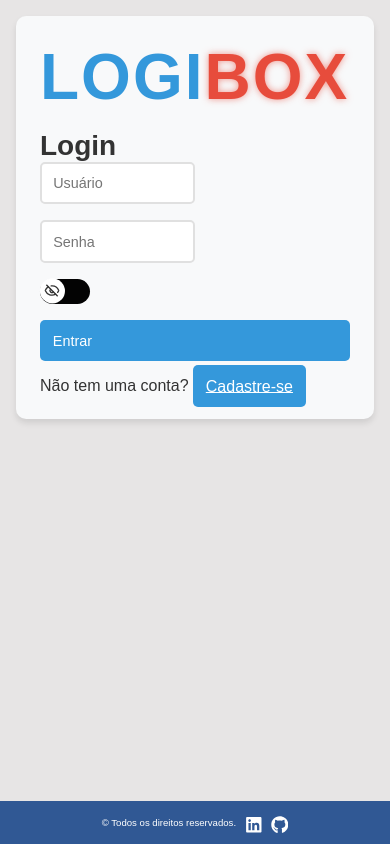
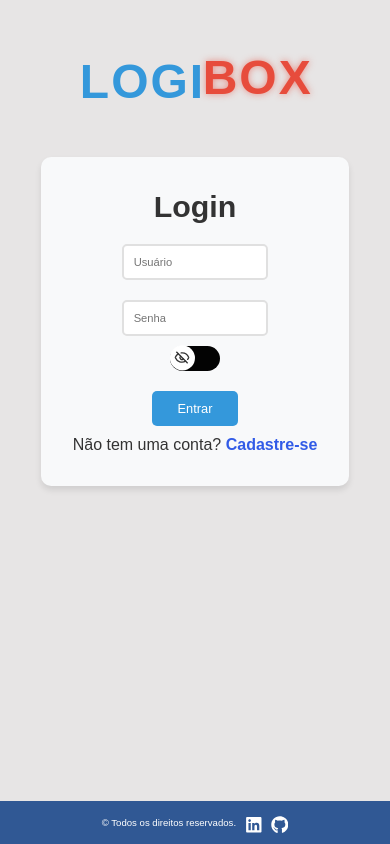
Before and after one commit to Klaudio0707/Tabela-Produtos-USD-F, a React (Create React App) app: page /login in a window 390 px wide. Built offline with nearby package versions, Linux system fonts and the light colour scheme; no server answers.

Commit message:
ajuste no css login e responsividade

```diff
--- a/src/Pages/login.js
+++ b/src/Pages/login.js
@@ -45,8 +45,8 @@ const Login = () => {
         <span className="logi-title">Logi</span>
         <span className="box-title">Box</span>
       </h1>
+      <form className="form-login" onSubmit={handleSubmit}>
       <h3 className="title-login">Login</h3>
-      <form className="form-login" onSubmit={handleSubmit}>
         <input
           type="text"
           name="username"
@@ -80,7 +80,7 @@ const Login = () => {
         </button>
         <p className="text-lnfo-login">
           Não tem uma conta?{" "}
-          <a className="btn-register" href="/register">
+          <a className="a-register" href="/register">
             Cadastre-se
           </a>
         </p>
--- a/src/Styles/login.css
+++ b/src/Styles/login.css
@@ -7,22 +7,12 @@
 
 /* estilo do container principal */
 .container-login {
-    max-width: 400px;
-    margin-top: 100px;
-    margin: 2rem auto;
-    padding: 2rem;
-    background-color: #f8f9fa;
-    border-radius: 10px;
-    box-shadow: 0 4px 6px rgba(0, 0, 0, 0.1);
+ display: flex;
+ flex-direction: column;
 }
-
-.title-container {
-    text-align: center;
-    margin-top: 50px;
-  }
-
   /* Título geral */
   .container-title {
+    margin-top: 50px;
     font-size: 4rem;
     font-weight: bold;
     text-transform: uppercase;
@@ -34,6 +24,7 @@
   .logi-title {
     color: #3498db; /* Azul para tecnologia */
     position: relative;
+    display: inline-block;
     animation: slideLogi 3s ease-in-out infinite;
   }
 
@@ -41,23 +32,32 @@
   .box-title {
     color: #e74c3c; /* Vermelho para dinamismo */
     position: relative;
+      display: inline-block;
     animation: bounceBox 3s ease-in-out infinite, boxGlow 3s ease-in-out infinite;
   }
 
 .form-login {
-    display: flex;
-    flex-direction: column;
-    justify-content: center;
-    gap: 1rem;
+  max-width: 400px;
+  margin-top: 100px;
+  margin: 2rem auto;
+ text-align: center;
+  justify-items: center;
+  justify-content: center;
+  padding: 2rem;
+  background-color: #f8f9fa;
+  border-radius: 10px;
+  box-shadow: 0 4px 6px rgba(0, 0, 0, 0.1);
 }
 
 .input-login-user,
 .input-login-password {
     padding: 0.7rem;
+    margin-top: 20px;
     border: 2px solid #e0e0e0;
     border-radius: 5px;
     font-size: 1rem;
     transition: border-color 0.3s ease;
+
 }
 
 .input-login-user:focus,
@@ -66,10 +66,10 @@
     border-color: #007bff;
 }
 
-.btn-submit,
-.btn-register {
-    padding: 0.8rem;
+.btn-submit {
+    padding: 0.9rem 2rem;
     border: none;
+    margin: 10px;
     border-radius: 5px;
     font-size: 1rem;
     cursor: pointer;
@@ -85,24 +85,29 @@
 .btn-submit:hover {
     background-color: #2980b9;
 }
+.a-register{
+color: #315be7;
+font-size: 1rem;
+font-weight: bold;
+text-decoration: none;
 
-.btn-register {
-    color: #fff;
-    margin-top: 1px;
 }
+
 
 .password-container {
     display: flex;
     flex-direction: column;
     align-items: center;
+
 }
 
 .toggle-switch {
     display: flex;
     width: 50px;
     height: 25px;
+    margin: 10px;
     border-radius: 12.5px;
-    background-color: #e0e0e0;
+    background-color: #ffffff;
     position: relative;
     cursor: pointer;
     transition: background-color 0.3s ease;
@@ -199,18 +204,37 @@
 /* Media queries para tela menor */
 @media (max-width: 600px) {
     .container-login {
-        margin: 1rem;
-        padding: 1.5rem;
+        margin: 0.8rem;
+        padding: 0.7rem;
+    }
+    .container-title {
+      margin-top: 30px;
+      font-size: 3rem;
+
+
+
+    }
+    .form-login{
+      display: flex;
+      flex-direction: column;
+     align-items: center;
     }
 
     .title-login {
-        font-size: 1.75rem;
+        font-size: 1.9rem;
     }
 
     .input-login-user,
-    .input-login-password,
-    .btn-submit,
-    .btn-register {
-        font-size: 0.9rem;
+    .input-login-password {
+      width: 60%;
+      padding: 10px;
+      font-size: 0.7rem;
+    }
+
+    .btn-submit {
+      width: 35%;
+      justify-content: center;
+        padding: 10px;
+        font-size: 0.8rem;
     }
 }
```
